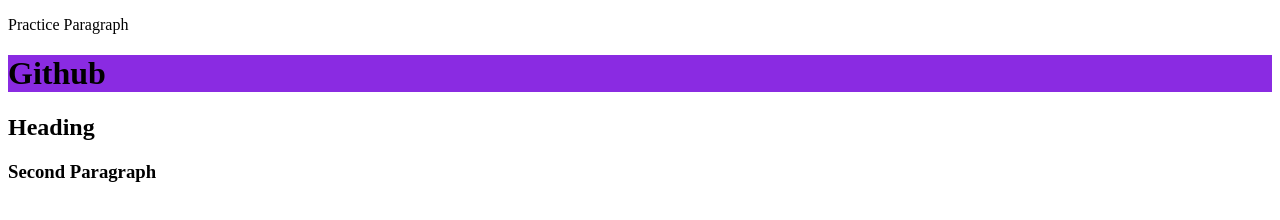
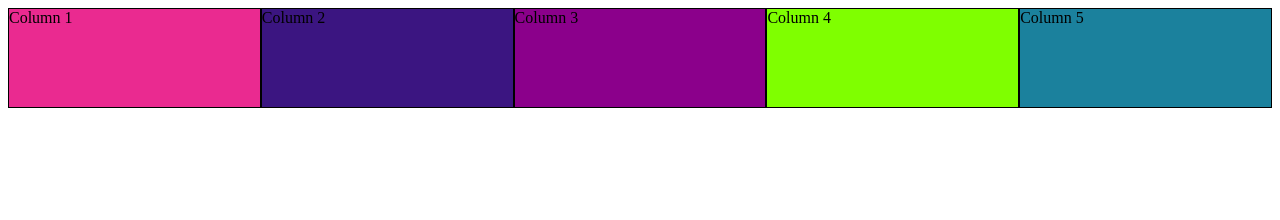
Before and after one commit to CarolinaGrrl/github-practice, a plain HTML site: page index.html in a window 1280 px wide. Drawn offline with Linux system fonts and the light colour scheme.

Commit message:
practice making columns

```diff
--- a/css/styles.css
+++ b/css/styles.css
@@ -1,3 +1,35 @@
+* {
+  box-sizing: border-box;
+}
+
+.column{
+  float: left;
+  width: 20%;
+  height: 100px;
+  border: 0.5px solid;
+
+
+}
 h1 {
   background-color: blueviolet;
 }
+
+#first{
+  background-color:#ea2a90;
+}
+
+#second{
+  background-color: rgb(59, 21, 129);
+}
+
+#third{
+  background-color: #8b008b;
+}
+
+#fourth{
+  background-color: #7fff00;
+}
+
+#fifth{
+  background-color: #1b819d;
+}
--- a/index.html
+++ b/index.html
@@ -8,9 +8,17 @@
     <title>Document</title>
 </head>
 <body>
-  <p>Practice Paragraph</p>
+  <div>
+    <div class="column" id="first">Column 1</div>
+    <div class="column" id="second">Column 2</div>
+    <div class="column" id="third">Column 3</div>
+    <div class="column" id="fourth">Column 4</div>
+    <div class="column" id="fifth">Column 5</div>
+  </div>
+  <div class="clearfix"></div>
+  <!-- <p>Practice Paragraph</p>
   <h1>Github</h1>
   <h2>Heading</h2>
-  <h3>Second Paragraph</h3>
+  <h3>Second Paragraph</h3> -->
 </body>
 </html>
```
